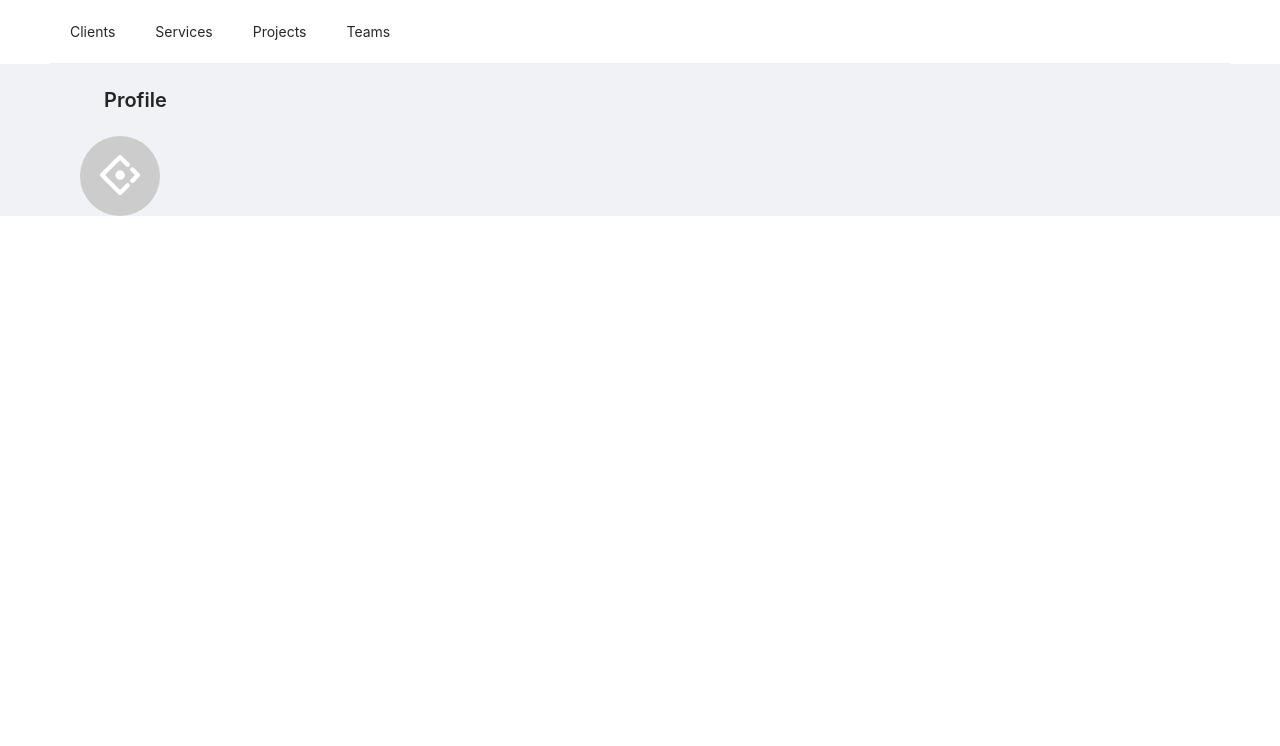
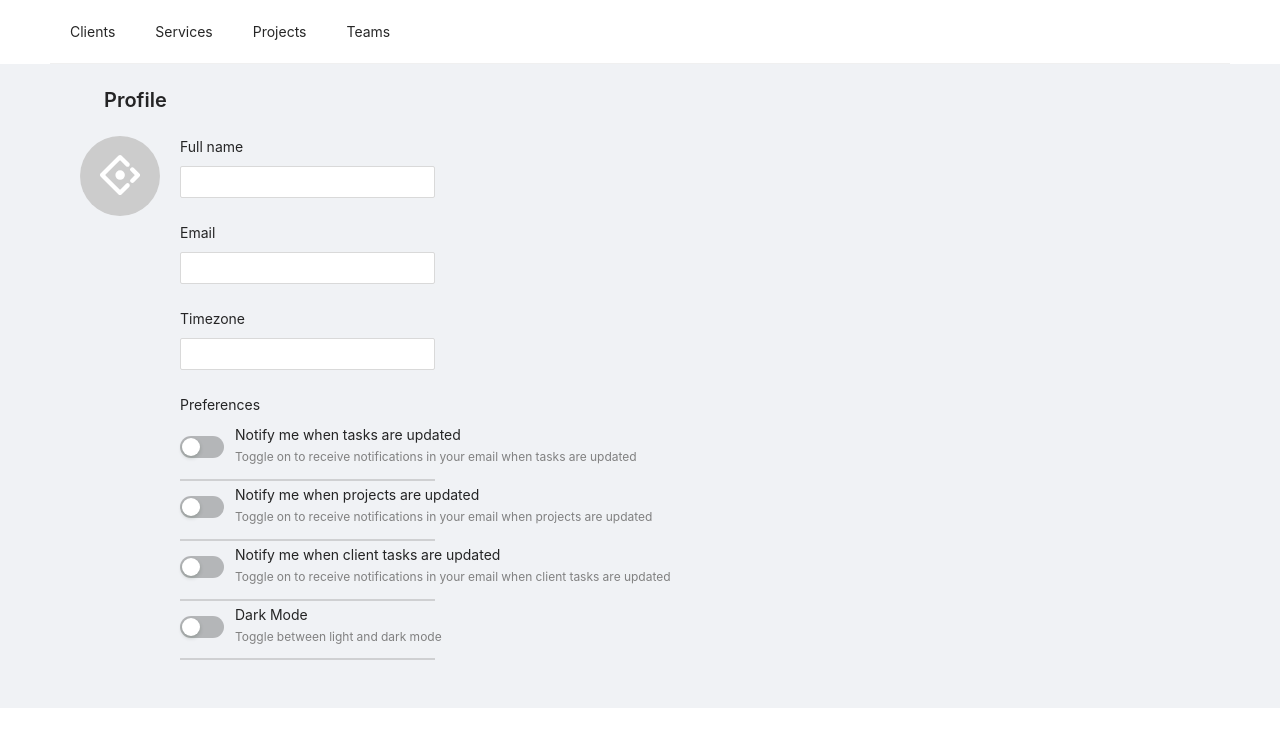
Before and after one commit to Sdsdsde2/ant-design-frontend, a JavaScript app in the folder ant-design-frontend/: page / in a window 1280 px wide. Shown: the top 746 px of the page. Built offline with nearby package versions, Linux system fonts and the light colour scheme; the HTML template or start-up script is replaced by a standard one.

Commit message:
added example form UI with styling.

```diff
--- a/ant-design-frontend/src/App.js
+++ b/ant-design-frontend/src/App.js
@@ -1,5 +1,5 @@
 import './App.css';
-import { Layout, Menu, PageHeader, Avatar, Form, Input, Button } from 'antd';
+import { Layout, Menu, PageHeader, Avatar, Form, Input, Switch, Button, Divider } from 'antd';
 import { AntDesignOutlined } from '@ant-design/icons';
 
 const { Header, Content } = Layout;
@@ -36,6 +36,67 @@ function App() {
             icon={<AntDesignOutlined />}
             className="avatar"
           />
+
+          <Form
+            name="basic"
+            layout="vertical"
+            style={{
+              float: 'left',
+              paddingLeft: '20px',
+              width: "275px"
+            }}
+          >
+
+            <Form.Item
+              label="Full name"
+              name="fullname"
+            >
+              <Input />
+            </Form.Item>
+
+            <Form.Item
+              label="Email"
+              name="email"
+            >
+              <Input />
+            </Form.Item>
+
+            <Form.Item
+              label="Timezone"
+              name="timezone"
+            >
+              <Input />
+            </Form.Item>
+
+            <Form.Item label="Preferences">
+              <p style={{width: "350px", marginBottom: "-10px", paddingLeft: "55px", textAlign: "left"}}>Notify me when tasks are updated</p>
+              <Switch style={{float: "left"}}/>
+              <p style={{marginTop: "-10px", width: "500px", float: "left", fontSize: "12px", paddingLeft: "55px", textAlign: "left", color: "grey"}}>Toggle on to receive notifications in your email when tasks are updated</p>
+              <Divider style={{borderTop: "2px solid grey", opacity: "30%"}}/>
+            </Form.Item>
+
+            <Form.Item style={{marginTop: "-45px"}}>
+              <p style={{width: "350px", marginBottom: "-10px", paddingLeft: "55px", textAlign: "left"}}>Notify me when projects are updated</p>
+              <Switch style={{float: "left"}}/>
+              <p style={{marginTop: "-10px", width: "500px", float: "left", fontSize: "12px", paddingLeft: "55px", textAlign: "left", color: "grey"}}>Toggle on to receive notifications in your email when projects are updated</p>
+              <Divider style={{borderTop: "2px solid grey", opacity: "30%"}}/>
+            </Form.Item>
+
+            <Form.Item style={{marginTop: "-45px"}}>
+              <p style={{width: "350px", marginBottom: "-10px", paddingLeft: "55px", textAlign: "left"}}>Notify me when client tasks are updated</p>
+              <Switch style={{float: "left"}}/>
+              <p style={{marginTop: "-10px", width: "500px", float: "left", fontSize: "12px", paddingLeft: "55px", textAlign: "left", color: "grey"}}>Toggle on to receive notifications in your email when client tasks are updated</p>
+              <Divider style={{borderTop: "2px solid grey", opacity: "30%"}}/>
+            </Form.Item>
+
+            <Form.Item style={{marginTop: "-45px"}}>
+              <p style={{width: "350px", marginBottom: "-10px", paddingLeft: "55px", textAlign: "left"}}>Dark Mode</p>
+              <Switch style={{float: "left"}}/>
+              <p style={{marginTop: "-10px", width: "500px", float: "left", fontSize: "12px", paddingLeft: "55px", textAlign: "left", color: "grey"}}>Toggle between light and dark mode</p>
+              <Divider style={{borderTop: "2px solid grey", opacity: "30%"}}/>
+            </Form.Item>
+
+          </Form>
         </Content>
       </Layout>
     </div>
```
